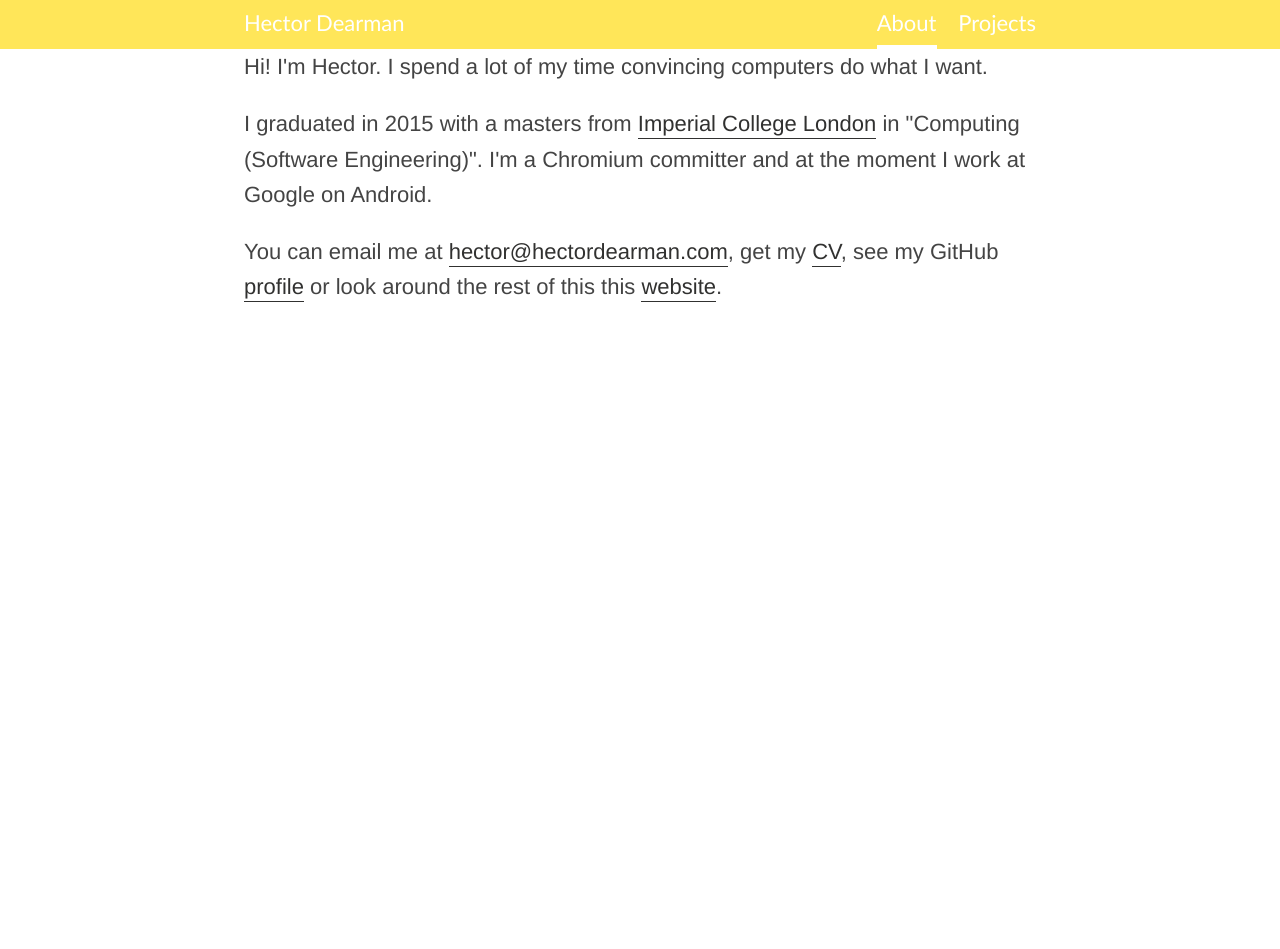
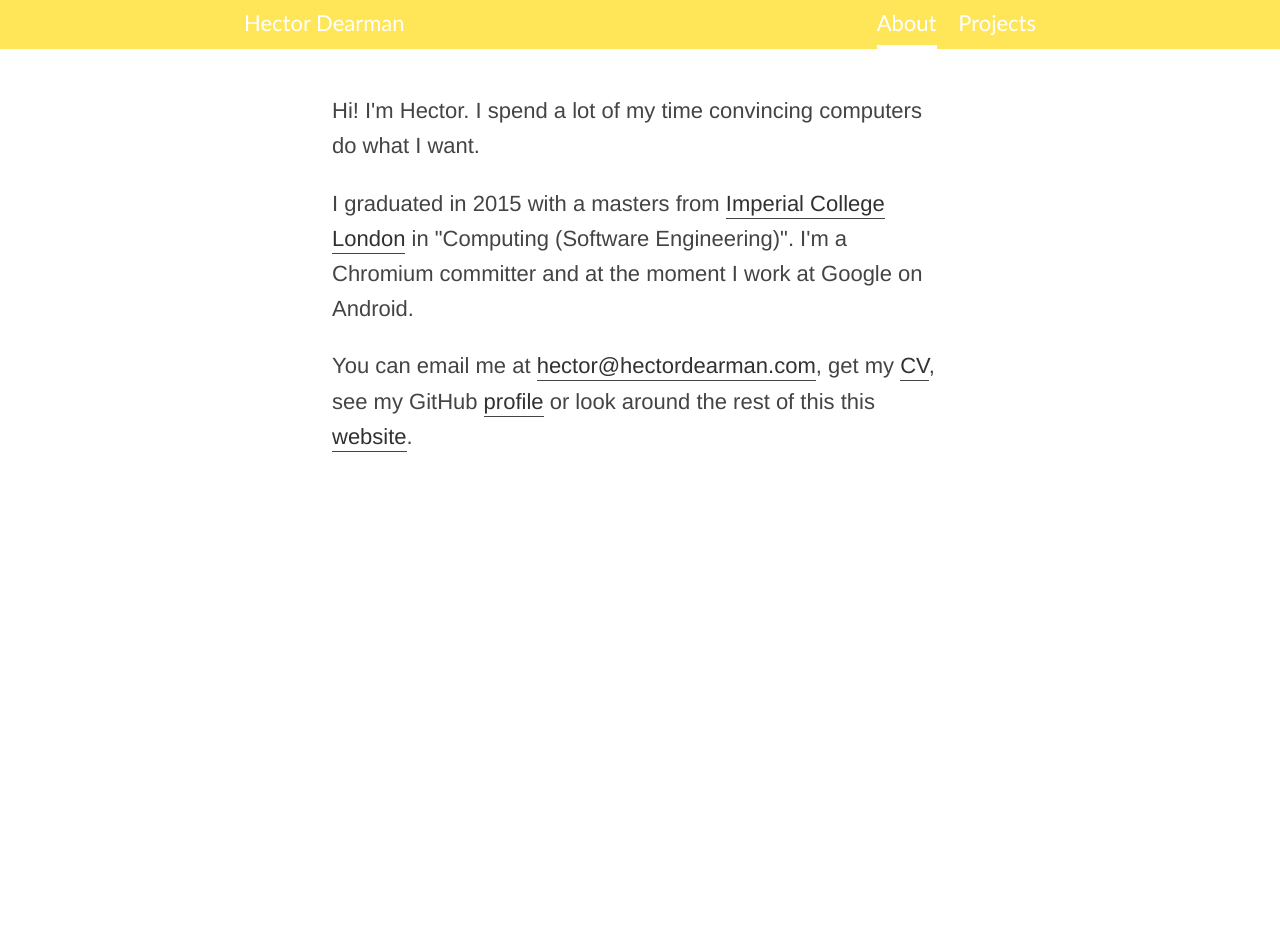
Before and after one commit to chromy/chromy.github.com, a Jekyll site: the page built from about/index.html, in a window 1280 px wide. Built offline with Jekyll 4.4.1, drawn with Linux system fonts in a browser that asks for light colours.

Commit message:
improved about page

```diff
--- a/about/index.html
+++ b/about/index.html
@@ -4,6 +4,7 @@
 ---
 {% include masthead.html %}
 <div class="container content">
+    <div class="article">
         <p>
         Hi! I'm Hector. I spend a lot of my time convincing computers do what I want.
         <p>
@@ -13,3 +14,4 @@
         You can email me at <a href="mailto:hector@hectordearman.com">hector@hectordearman.com</a>,
         get my <a href="/hectordearman.pdf">CV</a>, see my GitHub <a href="http://github.com/chromy">profile</a> or look around the rest of this this <a href="/">website</a>.
     </div>
+</div>
--- a/static/css/site.css
+++ b/static/css/site.css
@@ -191,7 +191,7 @@
     text-decoration: none;
     color: rgb(49, 49, 48);
     padding-bottom: 2px;
-    border-bottom: 1px solid rgb(49, 49, 48);
+    border-bottom: 1px solid #444;
 }
 
 /* Footnotes are not called out as links, we trust users to discover they are clickable... */
```
Also changed, not shown: _drafts/demo.md (+1 -1 lines). Lines whose indentation alone changed are shown as unchanged.
